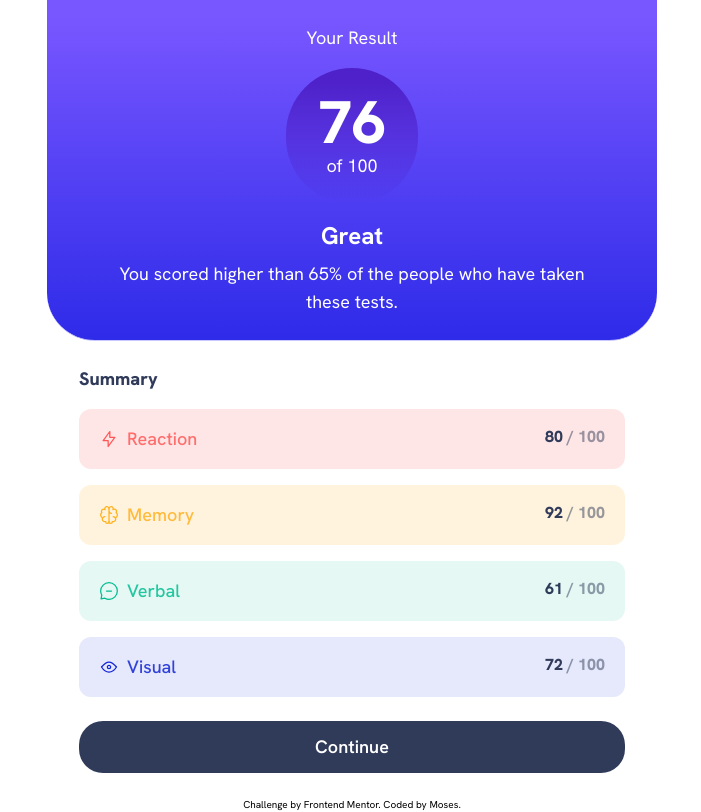
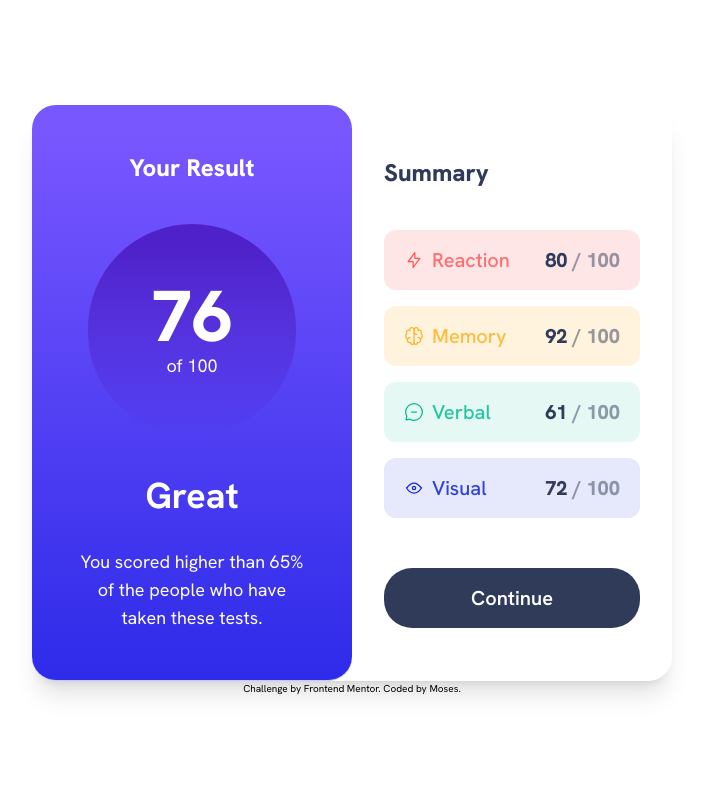
Before and after one commit to mbtenkorang/results-summary-component, a Vue app: page / in a window 1280 px wide. Shown: the whole page, without its empty margins (288-989 px from the left). Built offline with nearby package versions, Linux system fonts and the light colour scheme.

Commit message:
Adjust styles for desktop

```diff
--- a/index.html
+++ b/index.html
@@ -11,8 +11,9 @@
   <title>Frontend Mentor | Results summary component</title>
 </head>
 
-<body class="flex flex-col items-center h-full">
-  <div id="app"></div>
+<body class="flex flex-col items-center h-dvh md:justify-center">
+  <div id="app" class="md:grid md:grid-cols-2 md:w-6/12 h-[36rem] md:rounded-3xl shadow-xl">
+  </div>
   <footer class=" text-[10px]">
     Challenge by <a href="https://www.frontendmentor.io?ref=challenge" target="_blank">Frontend Mentor</a>.
     Coded by <a href="https://github.com/mbtenkorang">Moses</a>.
--- a/src/App.vue
+++ b/src/App.vue
@@ -35,14 +35,12 @@ watch(_data, (newValue, _data) => {
 <template>
 
     <HeadingComponent :average_score="_averagescore" />
-    <main class="mx-8 my-6">
-        <h1 class="text-lg font-extrabold text-neutral-gray-blue">Summary</h1>
-        <div>
-            <h3 v-if="_isloading" class="text-neutral-palu-blue">Loading ... </h3>
-            <ul v-else>
-                <ListItemComponent :summary_details="_data" />
-            </ul>
-        </div>
+    <main class="mx-8 my-6 md:my-10 md:mx-8  md:flex md:flex-col md:justify-around">
+        <h1 class=" text-lg font-extrabold text-neutral-gray-blue lg:text-2xl">Summary</h1>
+        <p v-if="_isloading" class="text-neutral-dark-blue text-3xl">Loading ... </p>
+        <ul v-else>
+            <ListItemComponent :summary_details="_data" />
+        </ul>
         <ButtonComponent :link_label="_linkdata._linktext" :link_url="_linkdata._linkurl" />
     </main>
 
--- a/src/components/ButtonComponent.vue
+++ b/src/components/ButtonComponent.vue
@@ -14,7 +14,8 @@ const props = defineProps({
 </script>
 
 <template>
-    <div class="font-semibold text-lg text-neutral-white bg-neutral-gray-blue text-center rounded-3xl py-3">
+    <div
+        class="font-semibold text-lg text-neutral-white bg-neutral-gray-blue text-center rounded-3xl py-3 lg:text-xl lg:py-4 lg:rounded-[1.75rem]">
         <a :href="link_url">{{ link_label }}</a>
     </div>
 </template>
--- a/src/components/HeadingComponent.vue
+++ b/src/components/HeadingComponent.vue
@@ -9,16 +9,16 @@ const props = defineProps({
 
 <template>
     <div role="banner"
-        class="px-6 py-6 text-lg flex flex-col items-center text-neutral-white border-b border-neutral-lavender rounded-b-[3rem] bg-gradient-to-b from-gradient-slate-blue from-5% to-gradient-royal-blue">
-        <p class="text-center">
-            Your Result
+        class="px-6 py-6 text-lg flex flex-col items-center text-neutral-white border-b border-neutral-lavender rounded-b-[3rem] bg-gradient-to-b from-gradient-slate-blue from-5% to-gradient-royal-blue md:rounded-3xl md:justify-evenly">
+        <h1 class="lg:text-2xl font-extrabold">Your Result</h1>
         <div
-            class="my-4 px-8 py-6 flex flex-col items-center border-neutral-pale-blue rounded-full bg-gradient-to-b from-gradient-violet-blue from-10% to-gradient-persian-blue">
-            <span class="text-6xl font-extrabold">{{ average_score }}</span>
-            <span>of 100</span>
+            class="text-center my-4 px-8 py-6  border-neutral-pale-blue rounded-full bg-gradient-to-b from-gradient-violet-blue from-10% to-gradient-persian-blue md:py-14 md:px-16">
+            <p class="flex flex-col items-center">
+                <span class="text-6xl font-extrabold md:text-7xl">{{ average_score }}</span>
+                <span>of 100</span>
+            </p>
         </div>
-        </p>
-        <p class="text-center text-2xl font-bold mb-2">Great</p>
+        <p class="text-center text-2xl font-bold mb-2 md:text-4xl">Great</p>
         <p class="text-center w-5/6">
             You scored higher than 65% of the people who have taken these tests.
         </p>
--- a/src/components/ListItemComponent.vue
+++ b/src/components/ListItemComponent.vue
@@ -14,9 +14,9 @@ const props = defineProps({
                 <span class="mr-2">
                     <img :src="item.icon" alt="" aria-hidden="true">
                 </span>
-                <h2 class="text-lg font-medium" :id="item.category.toLowerCase()">{{ item.category }}</h2>
+                <h2 class="text-lg font-medium lg:text-xl" :id="item.category.toLowerCase()">{{ item.category }}</h2>
             </div>
-            <p class="font-extrabold">
+            <p class="font-extrabold lg:text-xl">
                 <span class="text-neutral-gray-blue">{{ item.score }}</span>
                 <span class="text-neutral-gray-blue/50"> / 100</span>
             </p>
```
